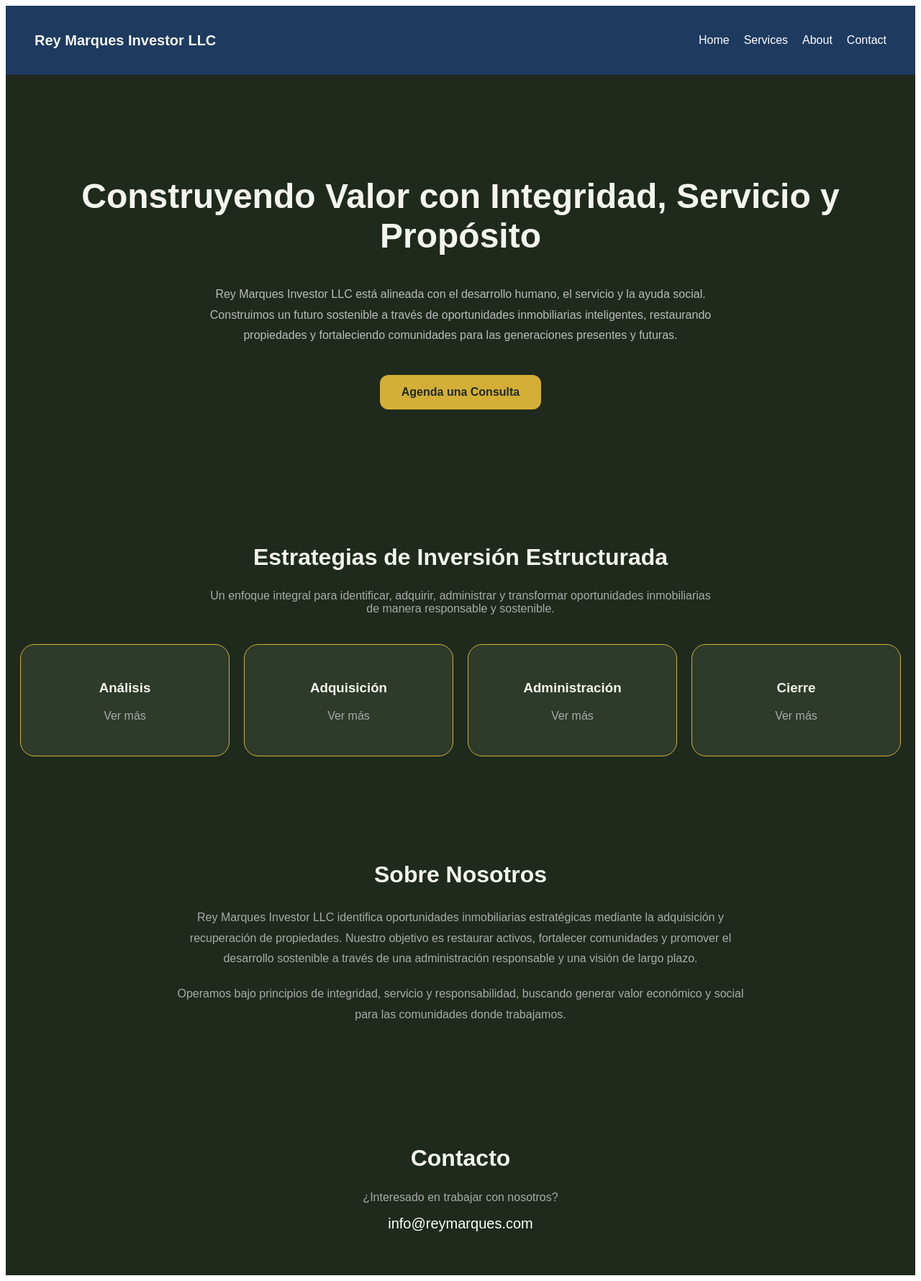
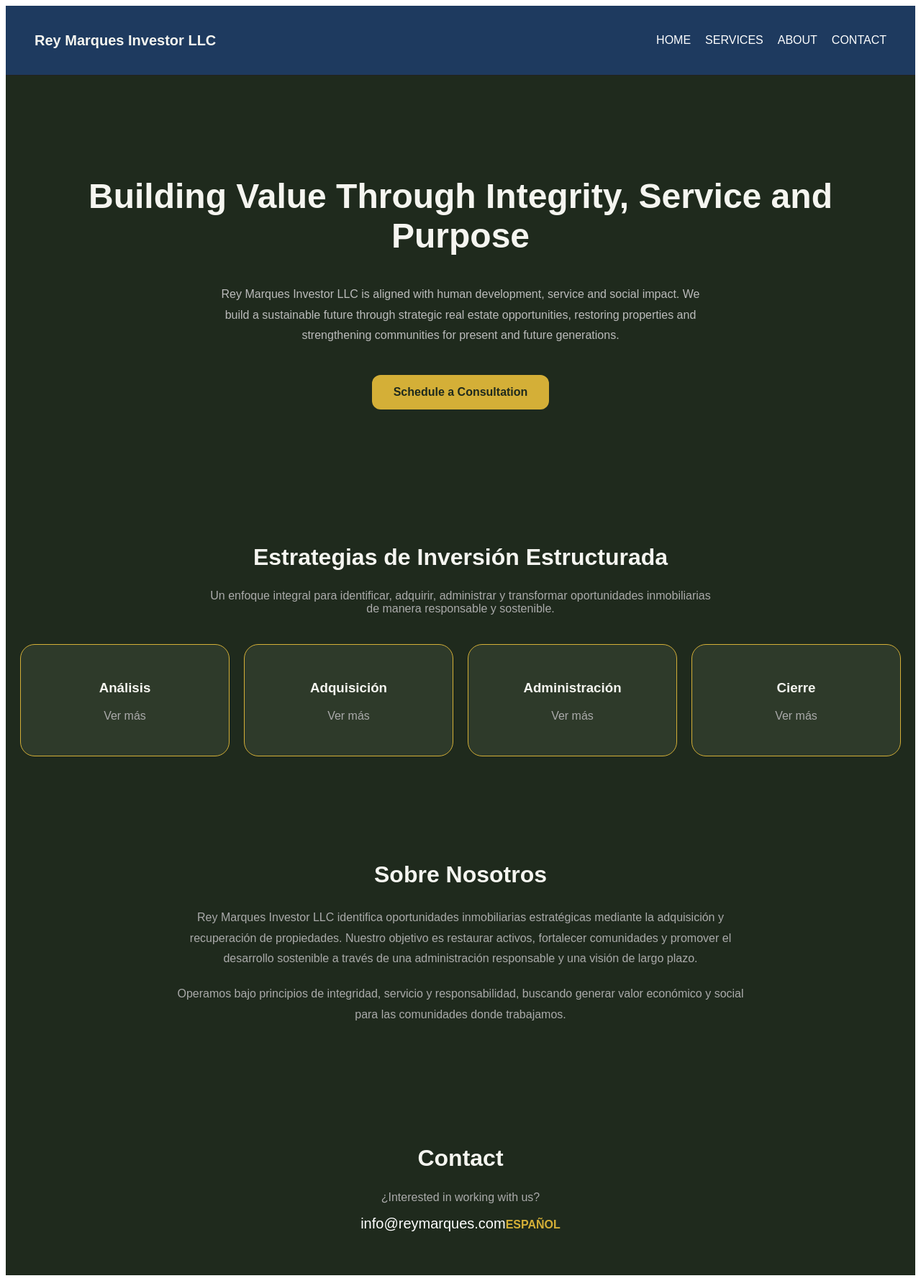
Before and after one commit to rybidgreen-gif/reymarques-web, a Next.js app: page / in a window 1280 px wide. Shown: the whole page at 72% size. Built offline with nearby package versions, Linux system fonts and the light colour scheme.

Commit message:
Update index.js
change from Spanish to English

```diff
--- a/pages/index.js
+++ b/pages/index.js
@@ -34,28 +34,28 @@
           }}
         >
           <a href="#" style={{ color: "white", textDecoration: "none" }}>
-            Home
+            HOME
           </a>
 
           <a
             href="#services"
             style={{ color: "white", textDecoration: "none" }}
           >
-            Services
+            SERVICES
           </a>
 
           <a
             href="#about"
             style={{ color: "white", textDecoration: "none" }}
           >
-            About
+            ABOUT
           </a>
 
           <a
             href="#contact"
             style={{ color: "white", textDecoration: "none" }}
           >
-            Contact
+            CONTACT
           </a>
         </div>
       </nav>
@@ -76,7 +76,7 @@
             fontWeight: "bold"
           }}
         >
-          Construyendo Valor con Integridad, Servicio y Propósito
+          Building Value Through Integrity, Service and Purpose
         </motion.h1>
 
         <p
@@ -87,11 +87,9 @@
             lineHeight: "1.8"
           }}
         >
-          Rey Marques Investor LLC está alineada con el desarrollo humano,
-          el servicio y la ayuda social. Construimos un futuro sostenible
-          a través de oportunidades inmobiliarias inteligentes,
-          restaurando propiedades y fortaleciendo comunidades para las
-          generaciones presentes y futuras.
+         Rey Marques Investor LLC is aligned with human development, service and social impact.
+         We build a sustainable future through strategic real estate opportunities,
+         restoring properties and strengthening communities for present and future generations.
         </p>
 
         <a href="mailto:info@reymarques.com">
@@ -109,7 +107,7 @@
               transition:"0.3s"
             }}
           >
-            Agenda una Consulta
+            Schedule a Consultation
           </button>
         </a>
       </section>
@@ -254,11 +252,11 @@
         }}
       >
         <h2 style={{ fontSize: "32px" }}>
-          Contacto
+          Contact
         </h2>
 
         <p style={{ color: "#aaa" }}>
-          ¿Interesado en trabajar con nosotros?
+          ¿Interested in working with us?
         </p>
 
         <a
@@ -271,6 +269,16 @@
         >
           info@reymarques.com
         </a>
+        <a
+  href="#"
+  style={{
+    color: "#D4AF37",
+    textDecoration: "none",
+    fontWeight: "bold"
+  }}
+>
+  ESPAÑOL
+</a>
       </section>
     </div>
   );
```
